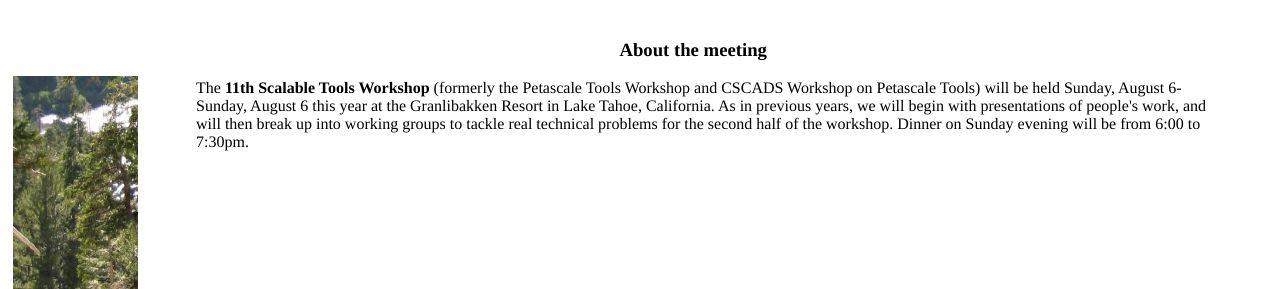
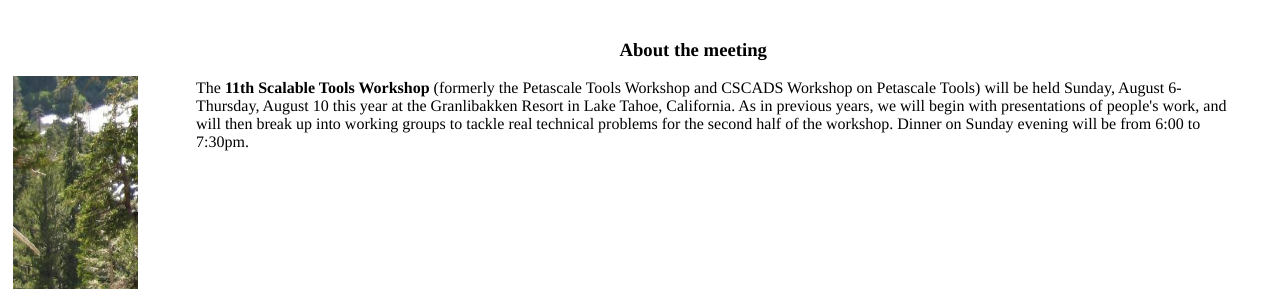
Before and after one commit to wrwilliams/petascale2017, a Jekyll site: the page built from index.html, in a window 1280 px wide. Shown: the part 236-525 px from the top of the page. Built offline with Jekyll 4.4.1, drawn with Linux system fonts in a browser that asks for light colours.

Commit message:
Filled in schedule, fixed date format on index page

```diff
--- a/index.html
+++ b/index.html
@@ -2,7 +2,7 @@
 layout: info
 title: About the meeting
 ---
-<p>
+<p>{% assign workshop_len = 345600 %}
 
 The <span color="blue"><b>11th Scalable Tools Workshop</b></span>
 (formerly the Petascale Tools Workshop and
```
